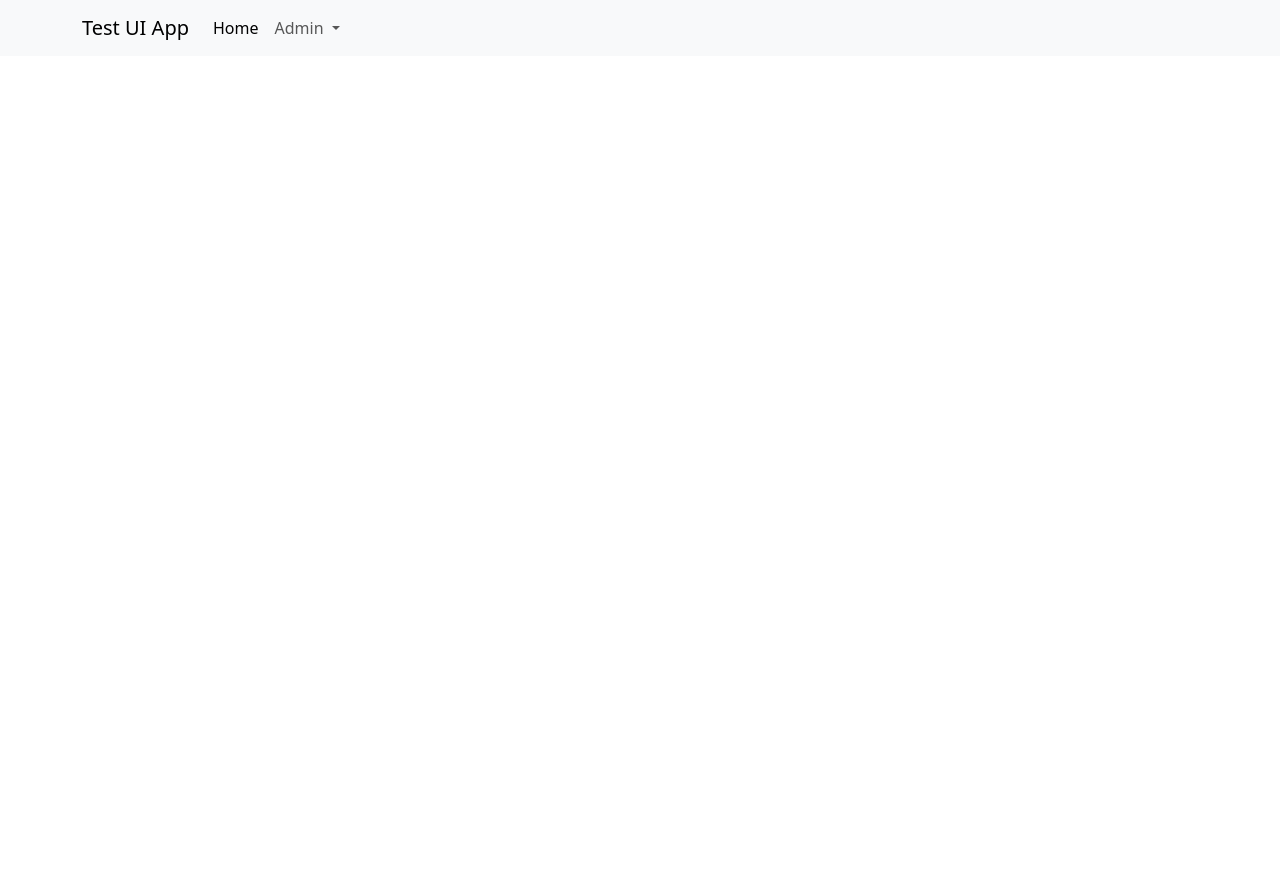
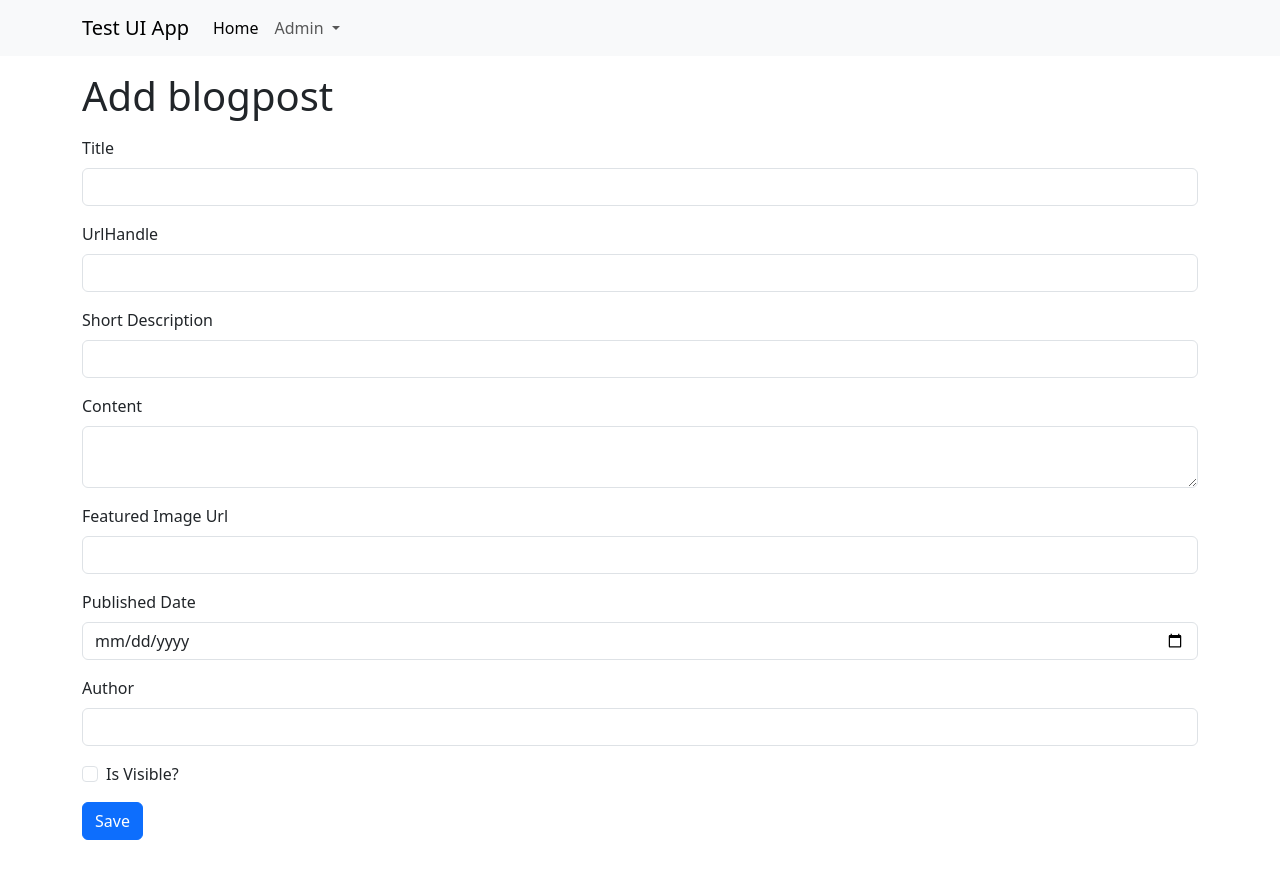
Before and after one commit to gbaranov/angular-ui, an Angular app: page /admin/blogposts/add in a window 1280 px wide. Before the commit this address led to /. Shown: the top 878 px of the page. Before the commit the page ends 800 px from the top, so only its background shows below. Built offline with nearby package versions, Linux system fonts and the light colour scheme.

Commit message:
add-blogpost

```diff
--- a/src/app/app.module.ts
+++ b/src/app/app.module.ts
@@ -8,6 +8,8 @@ import { AddCategoryComponent } from './features/category/add-category/add-categ
 import { FormsModule } from '@angular/forms';
 import { HttpClientModule } from '@angular/common/http';
 import { EditCategoryComponent } from './features/category/edit-category/edit-category.component';
+import { BlogpostListComponent } from './features/blog-post/blogpost-list/blogpost-list.component';
+import { AddBlogpostComponent } from './features/blog-post/add-blogpost/add-blogpost.component';
 
 @NgModule({
   declarations: [
@@ -15,7 +17,9 @@ import { EditCategoryComponent } from './features/category/edit-category/edit-ca
     NavbarComponent,
     CategotyListComponent,
     AddCategoryComponent,
-    EditCategoryComponent
+    EditCategoryComponent,
+    BlogpostListComponent,
+    AddBlogpostComponent,
   ],
   imports: [
     BrowserModule,
--- a/src/app/core/components/navbar/navbar.component.html
+++ b/src/app/core/components/navbar/navbar.component.html
@@ -17,7 +17,13 @@
                     </a>
                     <ul class="dropdown-menu">
                         <li><a class="dropdown-item" [routerLink]="['/admin/categories']">Categories</a></li>
+                        <li>
+                            <a class="dropdown-item" [routerLink]="['/admin/blogposts']">Posts</a>
+                        </li>
                     </ul>
+                </li>
+                <li>
+                    <hr class="dropdown-divider">
                 </li>
             </ul>
         </div>
--- /dev/null
+++ b/src/app/features/blog-post/add-blogpost/add-blogpost.component.html
@@ -0,0 +1,75 @@
+<div class="container">
+    <h1 class="mt-3">
+        Add blogpost
+    </h1>
+
+    <form>
+        <div class="mt-2 mb-5">
+            <div class="mt-3">
+                <label for="title" class="form-label">Title</label>
+                <input type="text"
+                id="title"
+                name="title"
+                class="form-control">
+            </div>
+
+            <div class="mt-3">
+                <label for="urlHandle" class="form-label">UrlHandle</label>
+                <input type="text"
+                id="urlHandle"
+                name="urlHandle"
+                class="form-control">
+            </div>
+
+            <div class="mt-3">
+                <label for="shortDescription" class="form-label">Short Description</label>
+                <input type="text"
+                id="shortDescription"
+                name="shortDescription"
+                class="form-control">
+            </div>
+
+            <div class="mt-3">
+                <label for="content" class="form-label">Content</label>
+                <textarea name="content" id="content" class="form-control"></textarea>
+            </div>
+
+            <div class="mt-3">
+                <label for="shortDescription" class="form-label">Featured Image Url</label>
+                <input type="text"
+                id="featuredImageUrl"
+                name="featuredImageUrl"
+                class="form-control">
+            </div>
+
+            <div class="mt-3">
+                <label for="shortDescription" class="form-label">Published Date</label>
+                <input type="date"
+                id="publishedDate"
+                name="publishedDate"
+                class="form-control">
+            </div>
+
+            <div class="mt-3">
+                <label for="shortDescription" class="form-label">Author</label>
+                <input type="text"
+                id="author"
+                name="author"
+                class="form-control">
+            </div>
+
+            <div class="form-check mt-3">
+                <input class="form-check-input" type="checkbox" id="isVisible">
+                <label class="form-check-label" for="isVisible">
+                  Is Visible?
+                </label>
+            </div>
+
+            <div class="mt-3">
+                <button type="submit" class="btn btn-primary">Save</button>
+            </div>
+
+        </div>
+    </form>
+
+</div>
--- /dev/null
+++ b/src/app/features/blog-post/blogpost-list/blogpost-list.component.html
@@ -0,0 +1,7 @@
+<div class="container">
+    <h1 class="mt-3">BlogPost List</h1>
+
+    <div class="d-flex justify-content-end mt-3">
+        <a [routerLink]="['/admin/blogposts/add']" class="btn btn-primary">Add Post</a>
+    </div>
+</div>
--- a/src/app/features/category/edit-category/edit-category.component.ts
+++ b/src/app/features/category/edit-category/edit-category.component.ts
@@ -66,6 +66,4 @@ export class EditCategoryComponent implements OnInit, OnDestroy{
     }
   }
 
-
-
 }
```
Also changed, not shown: src/app/app-routing.module.ts (+12 -1 lines), src/app/features/blog-post/add-blogpost/add-blogpost.component.ts (added, +10 -0 lines), src/app/features/blog-post/blogpost-list/blogpost-list.component.ts (added, +10 -0 lines), src/app/features/blog-post/add-blogpost/add-blogpost.component.css (added), src/app/features/blog-post/blogpost-list/blogpost-list.component.css (added), 2 other files (tests, documents, lock files or other folders).
